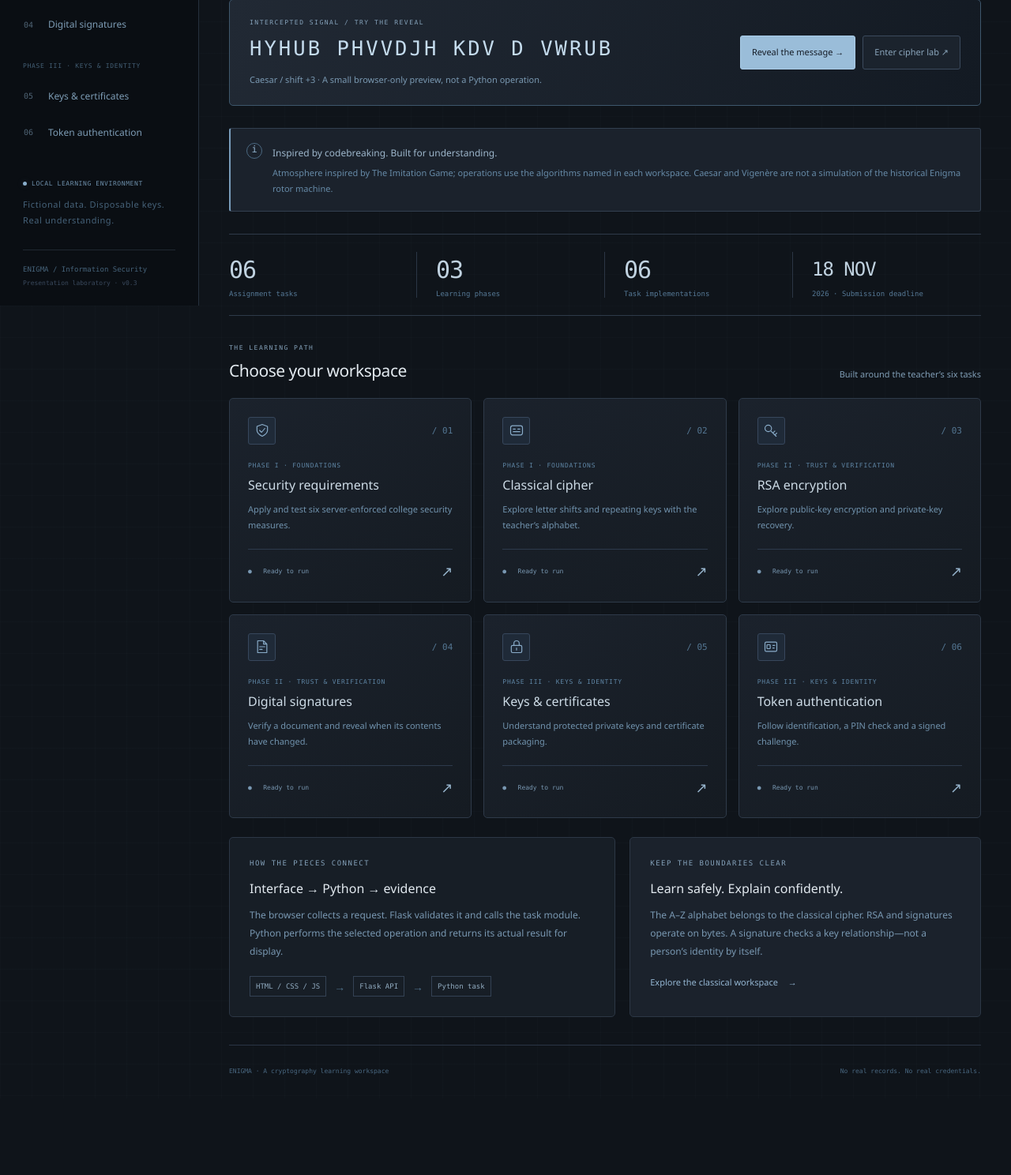
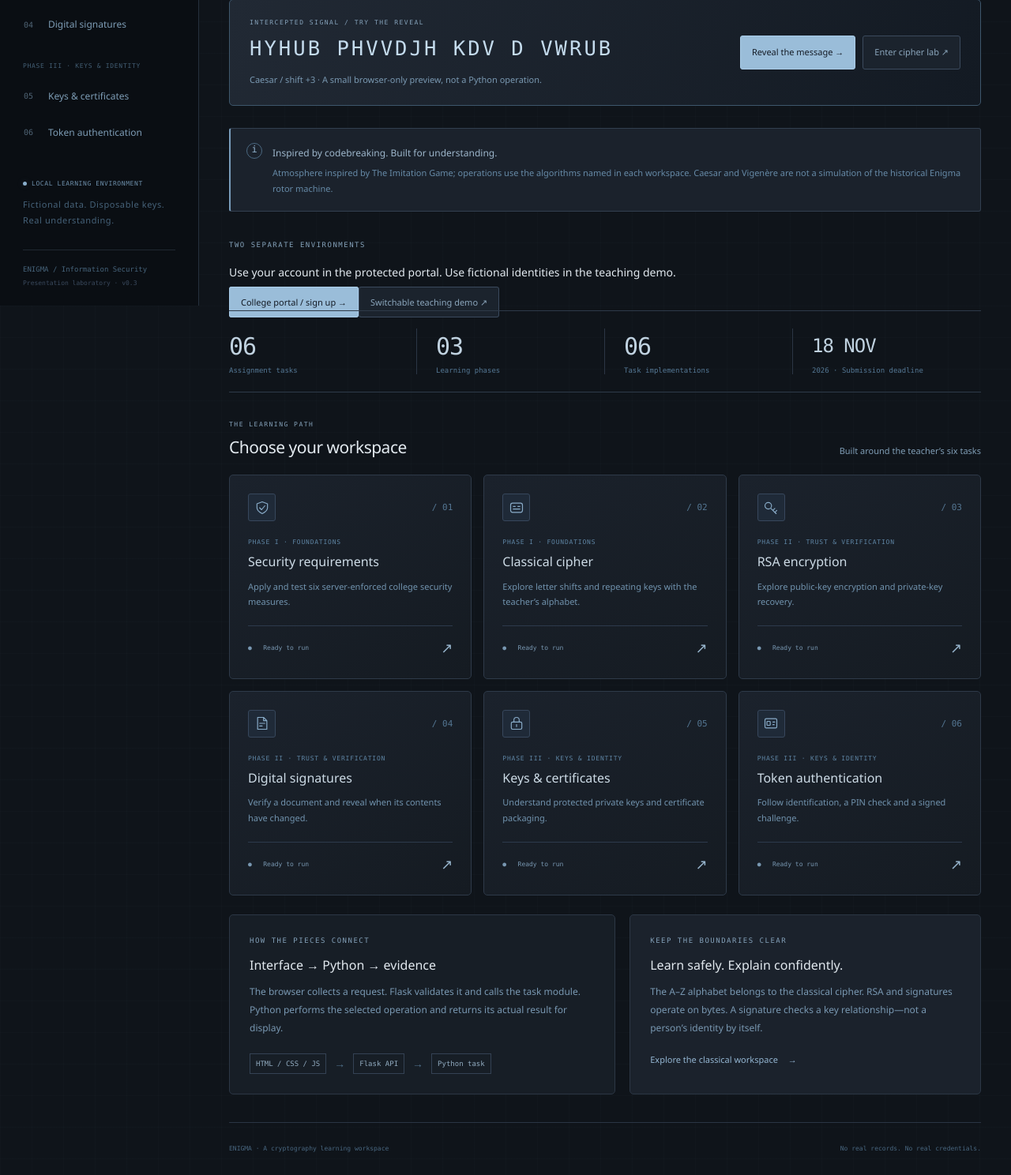
Before and after one commit to Ardihysenii/Enigma-Machine, a Flask app: page / in a window 1280 px wide. Shown: the part 413-1901 px from the top of the page at 79% size. Before the commit the page ends 1774 px from the top, so only its background shows below. Run offline with Flask 3, Linux system fonts and the light colour scheme.

Commit message:
feat(enigma): update templates/index.html for Neon portal and refined design

```diff
--- a/templates/index.html
+++ b/templates/index.html
@@ -11,8 +11,9 @@
   <script src="{{ url_for('static', filename='cipher-presentation.js', v='codebreaker1') }}" defer></script>
   <link rel="stylesheet" href="{{ url_for('static', filename='overview.css', v='20261108-1') }}">
   <script src="{{ url_for('static', filename='overview.js', v='20261108-1') }}" defer></script>
+  <link rel="stylesheet" href="{{ url_for('static', filename='enigma-refined.css', v='refined1') }}">
 </head>
-<body>
+<body class="enigma-refined lab-workspace">
 <a class="skip" href="#main">Skip to workspace</a>
 <aside class="sidebar" aria-label="Main navigation">
   <a class="brand" href="#overview" aria-label="ENIGMA home"><span class="brand-symbol" aria-hidden="true">E<span>↗</span></span><span>ENIGMA<small>CODEBREAKING LAB</small></span></a>
@@ -41,6 +42,7 @@
       <div class="heading-row"><div><h1>Every message<br><em>has a hidden story.</em></h1><p class="intro">A codebreaking-inspired laboratory. Trace a letter, reveal the mathematics,<br class="desktop-break"> and follow the evidence from input to recovered message.</p></div><div class="cipher-art" aria-hidden="true"><div class="ring ring-a"></div><div class="ring ring-b"></div><div class="ring ring-c"></div><span class="art-core">E</span><span class="art-key">A → 0 &nbsp; Z → 25</span></div></div>
       <section class="ov-signal" aria-label="Interactive codebreaking preview"><div><p class="eyebrow">INTERCEPTED SIGNAL / TRY THE REVEAL</p><p id="ov-message" class="ov-message" aria-hidden="true">HYHUB PHVVDJH KDV D VWRUB</p><span id="ov-status" class="ov-sr" role="status">Encrypted preview ready.</span><p id="ov-caption" class="ov-caption">Caesar / shift +3 · A small browser-only preview, not a Python operation.</p></div><div class="ov-actions"><button type="button" class="primary" id="ov-reveal">Reveal the message →</button><a class="secondary" href="#classical">Enter cipher lab ↗</a></div></section>
       <div class="notice"><span class="notice-icon" aria-hidden="true">i</span><div><strong>Inspired by codebreaking. Built for understanding.</strong><p>Atmosphere inspired by The Imitation Game; operations use the algorithms named in each workspace. Caesar and Vigenère are not a simulation of the historical Enigma rotor machine.</p></div></div>
+      <nav class="portal-paths" aria-label="College environments"><div><span class="eyebrow">TWO SEPARATE ENVIRONMENTS</span><p>Use your account in the protected portal. Use fictional identities in the teaching demo.</p></div><a class="primary" href="/college">College portal / sign up →</a><a class="secondary" href="/college/demo">Switchable teaching demo ↗</a></nav>
       <div class="stats"><div><span class="stat-value">06</span><span>Assignment tasks</span></div><div><span class="stat-value">03</span><span>Learning phases</span></div><div><span class="stat-value">06</span><span>Task implementations</span></div><div><span class="stat-value stat-date">18 NOV</span><span>2026 · Submission deadline</span></div></div>
       <div class="section-heading"><div><p class="eyebrow">THE LEARNING PATH</p><h2>Choose your workspace</h2></div><span class="muted">Built around the teacher’s six tasks</span></div>
       <div id="task-cards" class="task-grid"></div>
@@ -54,8 +56,20 @@
         <div class="result-heading"><h3>Response</h3><span id="response-status" class="muted">Not run</span></div><div id="result" class="result" role="status" aria-live="polite">Run this task to display actual Python results.</div>
       </article><aside class="requirements"><div class="panel"><p class="eyebrow">REQUIRED BY THE BRIEF</p><h2>What this task must prove</h2><ul id="requirements-list" class="requirement-list"></ul></div><div class="scope-note"><strong>Local laboratory boundary</strong><p>Python runs each operation locally. Private keys stay on the server; credential fields accept disposable laboratory values only. Token authentication is a software simulation, not a real smart card.</p></div></aside>{% include 'cipher-stage.html' %}</div>
       <article id="college-policy-panel" class="panel" hidden>
-        <div class="policy-heading"><div><p class="eyebrow">01 / LIVE SECURITY CONTROLS</p><h2>College security measures</h2><p class="policy-copy">Switch controls off to expose the fictional college's weaknesses. Apply the measures, then test the same actions again. Every restriction is enforced by Python.</p></div><a href="/college" target="_blank" rel="noopener" class="secondary">Open college dashboard →</a></div>
+        <div class="policy-heading"><div><p class="eyebrow">01 / SECURITY REQUIREMENTS &amp; TEACHING CONTROLS</p><h2>College security measures</h2><p class="policy-copy">Switch controls off to expose the fictional college's weaknesses. Apply the measures, then test the same actions again. Every restriction is enforced by Python.</p></div><a href="/college/demo" target="_blank" rel="noopener" class="secondary">Open fictional teaching demo →</a></div>
         <p class="policy-copy">Local lab with fictional identities. You are the operator: identity selection and policy changes are deliberately available for demonstration, not production authentication. Grade edits affect this browser session only and reset after server restart.</p>
+
+        <section class="task-one-guide" aria-labelledby="security-analysis-heading">
+          <div class="guide-boundary"><h3 id="security-analysis-heading">An account portal is not an identity switcher.</h3><p><a href="/college">The protected college portal</a> is the separate account-based signup and login environment. <a href="/college/demo">The isolated teaching demo</a> deliberately lets you select a fictional student or professor and switch its rules. Its selected identity is not proof of who you are, and these switches do not configure the protected portal.</p></div>
+          <div class="guide-assets"><div><p class="eyebrow">ASSETS TO PROTECT</p><p>Grade records and student identifiers; course assignments; session credentials; audit records. Keep private keys and authentication secrets out of grade data and public responses.</p></div><div><p class="eyebrow">ROLES &amp; RESPONSIBILITY</p><p><strong>Student:</strong> read their own grades. <strong>Professor:</strong> read and update assigned-course grades. <strong>Lab operator:</strong> change demonstration rules, not a production privilege. <strong>IT auditor:</strong> review access tests and records; the demo does not implement a separate auditor account.</p></div></div>
+          <div class="guide-table-scroll"><table class="guide-table"><caption>Threat → CIA objective → control → evidence to collect. These are test plans, not claims of completed tests.</caption><thead><tr><th scope="col">Threat &amp; objective</th><th scope="col">Control in the teaching demo</th><th scope="col">Evidence for an IT auditor</th></tr></thead><tbody>
+            <tr><th scope="row">A student reads another student's grades.<span>Confidentiality</span></th><td>Enable own-grade access and restrict the professor area. Python checks the requested identity and role.</td><td>Compare the same fictional request with the rule off and on: record the allowed response, then HTTP 403. Check that the denied response contains no other student's grade.</td></tr>
+            <tr><th scope="row">A student changes a grade without permission.<span>Integrity</span></th><td>Block student grade edits; scope professor access to assigned courses. The demo has only one course, so it cannot show a second-course comparison.</td><td>Record a fictional grade before the test. Attempt an edit as a student with the rule enabled, capture the rejection, and reload to verify the grade is unchanged. Compare an authorized professor edit.</td></tr>
+            <tr><th scope="row">An unattended session exposes records or a student reads audit details.<span>Confidentiality &amp; integrity</span></th><td>Enable the 30-second inactivity timeout and professor-only audit access. Automatic polling does not refresh activity.</td><td>Leave the demo idle for over 30 seconds, then record the next protected request. Compare audit requests as student and professor with the restriction enabled. Keep actual response codes and timestamps.</td></tr>
+            <tr><th scope="row">An outage, overload or lost data prevents access to grades.<span>Availability</span></th><td><strong>Recommendations, not implemented by these switches:</strong> tested backups and restore procedures, request rate limits, service monitoring and recovery plans. Agree recovery targets before choosing infrastructure.</td><td>Future evidence: a dated restore drill, measured recovery time, monitoring alerts, and authorized load-test results. No availability test or guarantee is demonstrated by this page.</td></tr>
+          </tbody></table></div>
+          <p class="guide-note">Use disposable test data. Record the selected identity, active rules, request, actual response and before/after state. A switch being selected is not evidence that a control passed.</p>
+        </section>
         <form id="college-policy-form"><label class="policy-choice"><input type="checkbox" id="student_own_grades_only"><span><strong>01 / Students see only their own grades</strong><small>Confidentiality · other-student and all-grade requests return HTTP 403.</small></span></label>
 <label class="policy-choice"><input type="checkbox" id="block_student_professor_area"><span><strong>02 / Professor area is restricted</strong><small>Role-based access · students receive HTTP 403 for the page and its data.</small></span></label>
 <label class="policy-choice"><input type="checkbox" id="block_student_grade_edit"><span><strong>03 / Students cannot change grades</strong><small>Integrity · a student’s grade-update request is rejected by Python.</small></span></label>
```
